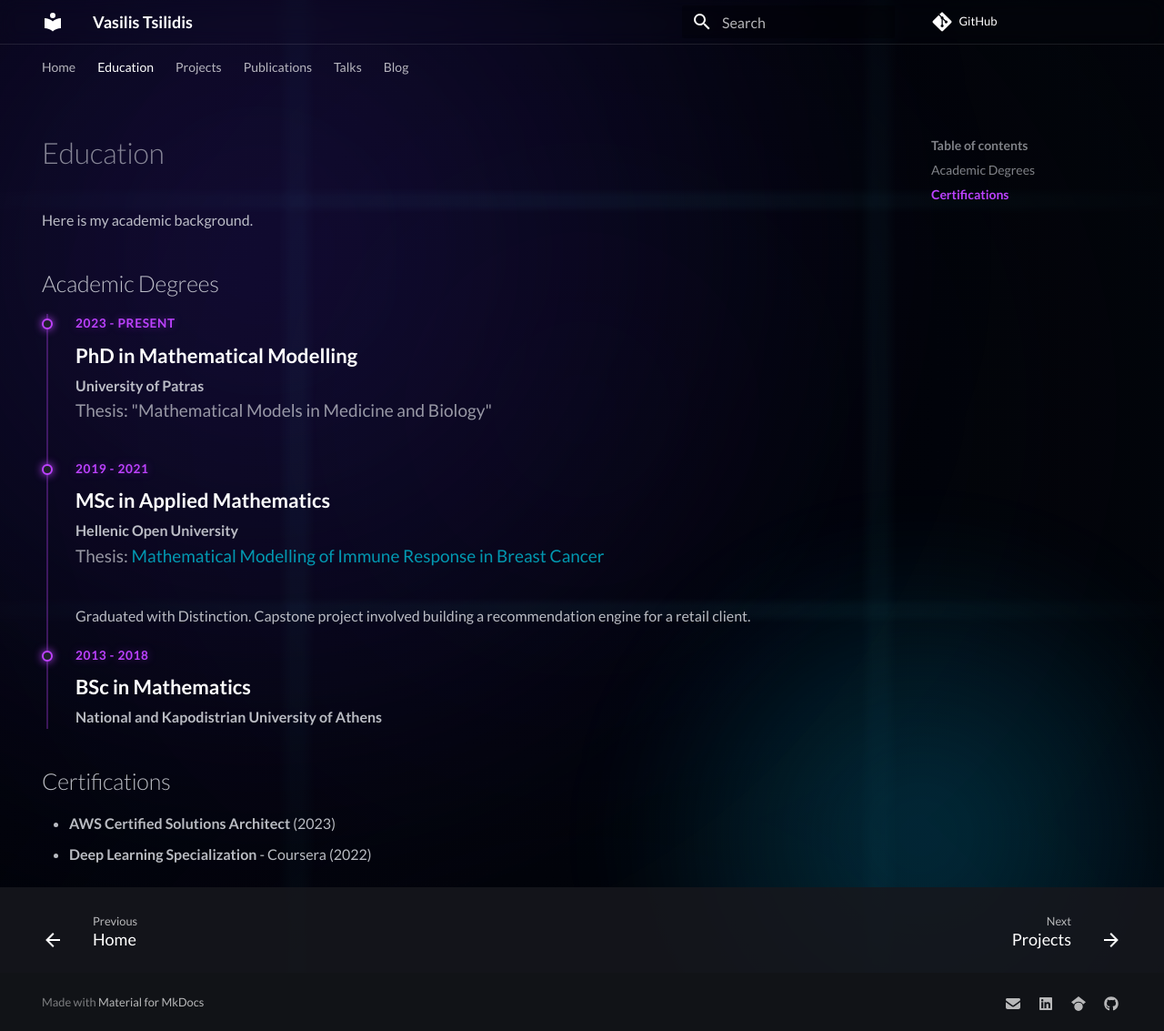
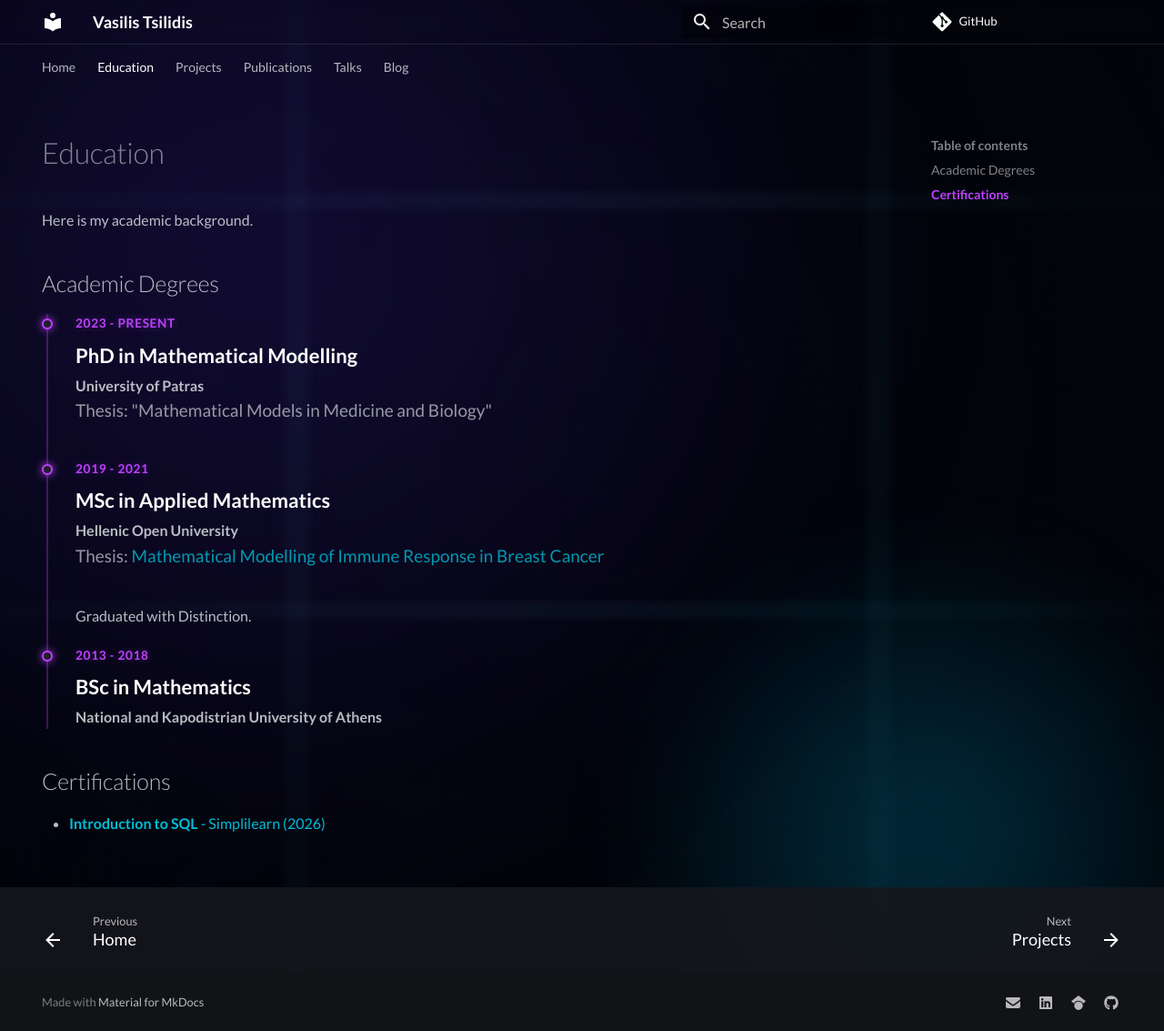
Before and after one commit to TsilidisV/TsilidisV.github.io, an MkDocs documentation site: the page built from docs/education.md, in a window 1280 px wide and 1133 px high. Shown: the whole window at 91% size. Built offline with MkDocs 1.6.1 and Material for MkDocs 9.7.7, drawn with Linux system fonts in a browser that asks for light colours; comment, search, counter and statistics services are not loaded; a style sheet for code colours, icons or effects is not loaded.

Commit message:
chore: update education section by removing capstone project details and adding SQL certification

```diff
--- a/docs/education.md
+++ b/docs/education.md
@@ -24,7 +24,7 @@ Here is my academic background.
     <strong>Hellenic Open University</strong>
     <p>Thesis: <a href="https://apothesis.eap.gr/archive/item/75362?lang=en">Mathematical Modelling of Immune Response in Breast Cancer</a></p>
 
-    Graduated with Distinction. Capstone project involved building a recommendation engine for a retail client.
+    Graduated with Distinction.
   </div>
 
   <div class="timeline-item">
@@ -37,5 +37,4 @@ Here is my academic background.
 
 ## Certifications
 
-* **AWS Certified Solutions Architect** (2023)
-* **Deep Learning Specialization** - Coursera (2022)
+* [**Introduction to SQL** - Simplilearn (2026)](https://simpli-web.app.link/e/BUHnI6EKg0b)
```
